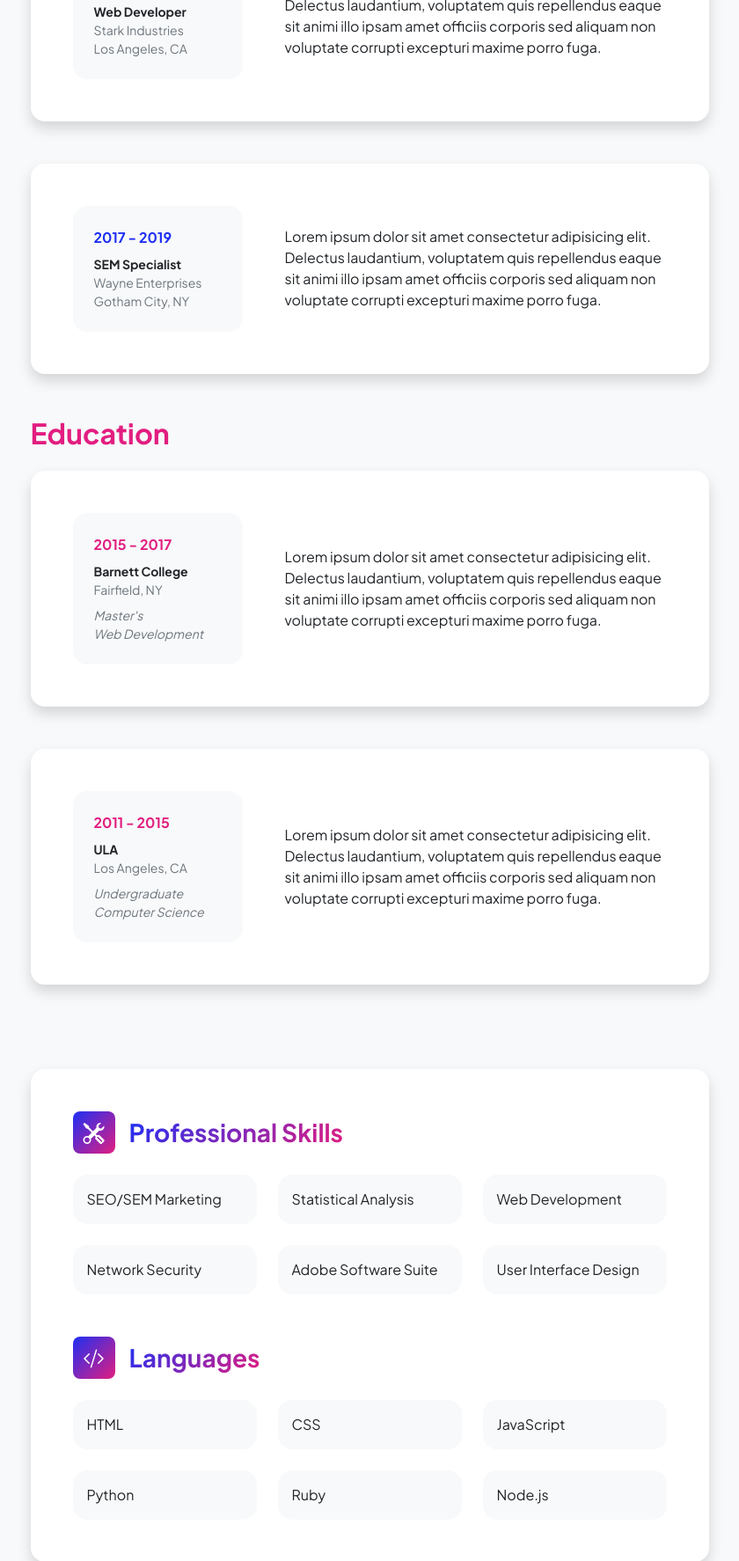
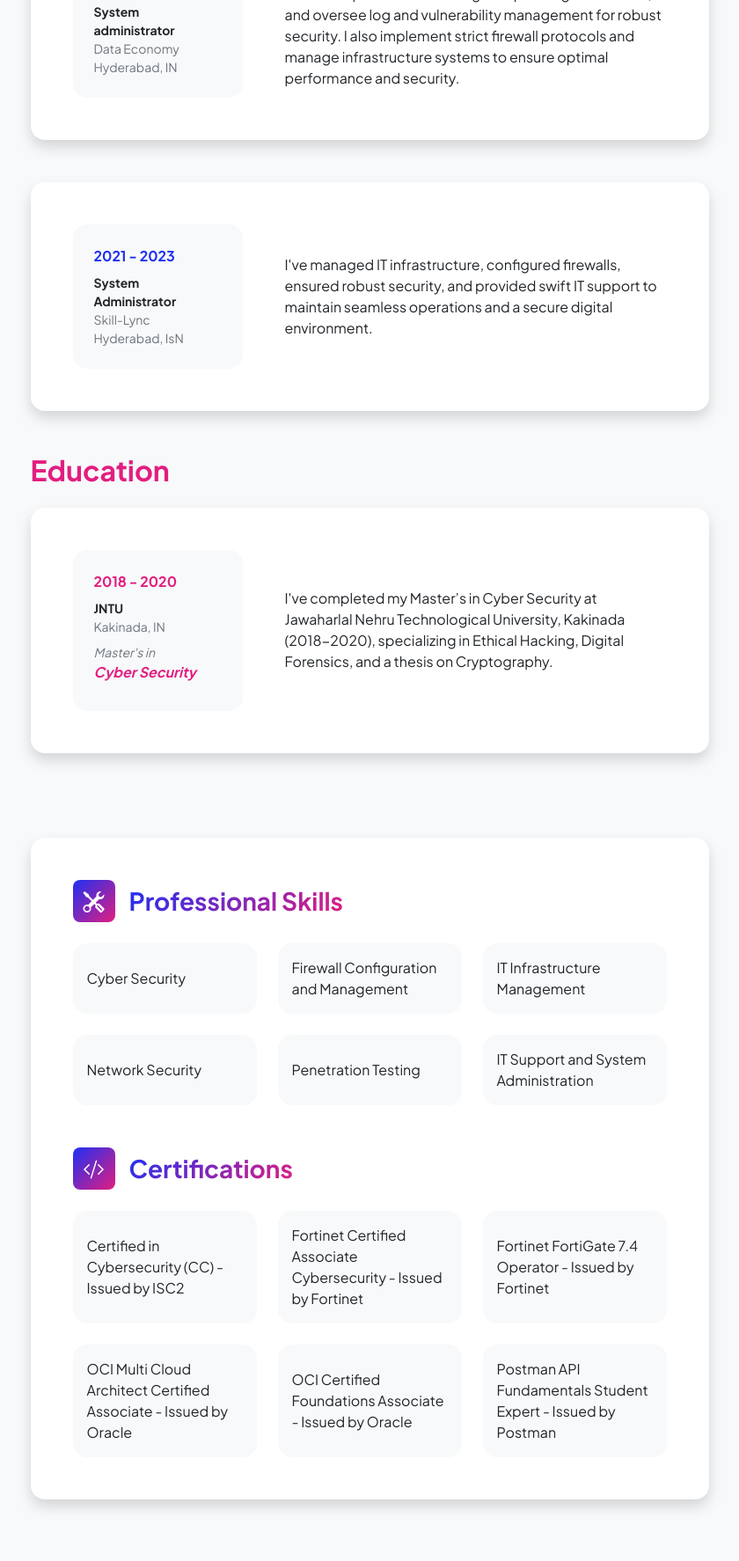
Before and after one commit to Veerasetti9/-myownwebsite, a plain HTML site: page resume.html in a window 1280 px wide. Shown: the part 409-2183 px from the top of the page at 88% size, without its empty margins (220-1060 px from the left). Drawn offline with nearby package versions, Linux system fonts and the light colour scheme.

Commit message:
Add files via upload

```diff
--- a/resume.html
+++ b/resume.html
@@ -5,7 +5,7 @@
         <meta name="viewport" content="width=device-width, initial-scale=1, shrink-to-fit=no" />
         <meta name="description" content="" />
         <meta name="author" content="" />
-        <title>Personal - Start Bootstrap Template</title>
+        <title>#MyOwnWebsite</title>
         <!-- Favicon-->
         <link rel="icon" type="image/x-icon" href="assets/favicon.ico" />
         <!-- Custom Google font-->
@@ -22,14 +22,12 @@
             <!-- Navigation-->
             <nav class="navbar navbar-expand-lg navbar-light bg-white py-3">
                 <div class="container px-5">
-                    <a class="navbar-brand" href="index.html"><span class="fw-bolder text-primary">Start Bootstrap</span></a>
+                    <a class="navbar-brand" href="index.html"><span class="fw-bolder text-primary">#MyOwnWebsite</span></a>
                     <button class="navbar-toggler" type="button" data-bs-toggle="collapse" data-bs-target="#navbarSupportedContent" aria-controls="navbarSupportedContent" aria-expanded="false" aria-label="Toggle navigation"><span class="navbar-toggler-icon"></span></button>
                     <div class="collapse navbar-collapse" id="navbarSupportedContent">
                         <ul class="navbar-nav ms-auto mb-2 mb-lg-0 small fw-bolder">
-                            <li class="nav-item"><a class="nav-link" href="index.html">Home</a></li>
-                            <li class="nav-item"><a class="nav-link" href="resume.html">Resume</a></li>
-                            <li class="nav-item"><a class="nav-link" href="projects.html">Projects</a></li>
-                            <li class="nav-item"><a class="nav-link" href="contact.html">Contact</a></li>
+                            <li class="nav-item"><a class="nav-link" href="index.html"> < Back 🏠  </a></li>
+
                         </ul>
                     </div>
                 </div>
@@ -46,8 +44,7 @@
                             <div class="d-flex align-items-center justify-content-between mb-4">
                                 <h2 class="text-primary fw-bolder mb-0">Experience</h2>
                                 <!-- Download resume button-->
-                                <!-- Note: Set the link href target to a PDF file within your project-->
-                                <a class="btn btn-primary px-4 py-3" href="#!">
+                                <a class="btn btn-primary px-4 py-3" href="assets/PVVRK_CyberSec_HYD-IN_4.5_YoE.pdf">
                                     <div class="d-inline-block bi bi-download me-2"></div>
                                     Download Resume
                                 </a>
@@ -58,13 +55,13 @@
                                     <div class="row align-items-center gx-5">
                                         <div class="col text-center text-lg-start mb-4 mb-lg-0">
                                             <div class="bg-light p-4 rounded-4">
-                                                <div class="text-primary fw-bolder mb-2">2019 - Present</div>
-                                                <div class="small fw-bolder">Web Developer</div>
-                                                <div class="small text-muted">Stark Industries</div>
-                                                <div class="small text-muted">Los Angeles, CA</div>
+                                                <div class="text-primary fw-bolder mb-2">2023 - Present</div>
+                                                <div class="small fw-bolder">System administrator</div>
+                                                <div class="small text-muted">Data Economy</div>
+                                                <div class="small text-muted">Hyderabad, IN</div>
                                             </div>
                                         </div>
-                                        <div class="col-lg-8"><div>Lorem ipsum dolor sit amet consectetur adipisicing elit. Delectus laudantium, voluptatem quis repellendus eaque sit animi illo ipsam amet officiis corporis sed aliquam non voluptate corrupti excepturi maxime porro fuga.</div></div>
+                                        <div class="col-lg-8"><div>I've deployed and managed Nessus Vulnerability Scanner, also done penetration testing with phishing simulations, and oversee log and vulnerability management for robust security. I also implement strict firewall protocols and manage infrastructure systems to ensure optimal performance and security.</div></div>
                                     </div>
                                 </div>
                             </div>
@@ -74,13 +71,13 @@
                                     <div class="row align-items-center gx-5">
                                         <div class="col text-center text-lg-start mb-4 mb-lg-0">
                                             <div class="bg-light p-4 rounded-4">
-                                                <div class="text-primary fw-bolder mb-2">2017 - 2019</div>
-                                                <div class="small fw-bolder">SEM Specialist</div>
-                                                <div class="small text-muted">Wayne Enterprises</div>
-                                                <div class="small text-muted">Gotham City, NY</div>
+                                                <div class="text-primary fw-bolder mb-2">2021 - 2023</div>
+                                                <div class="small fw-bolder">System Administrator</div>
+                                                <div class="small text-muted">Skill-Lync</div>
+                                                <div class="small text-muted">Hyderabad, IsN</div>
                                             </div>
                                         </div>
-                                        <div class="col-lg-8"><div>Lorem ipsum dolor sit amet consectetur adipisicing elit. Delectus laudantium, voluptatem quis repellendus eaque sit animi illo ipsam amet officiis corporis sed aliquam non voluptate corrupti excepturi maxime porro fuga.</div></div>
+                                        <div class="col-lg-8"><div>I've managed IT infrastructure, configured firewalls, ensured robust security, and provided swift IT support to maintain seamless operations and a secure digital environment.</div></div>
                                     </div>
                                 </div>
                             </div>
@@ -94,39 +91,18 @@
                                     <div class="row align-items-center gx-5">
                                         <div class="col text-center text-lg-start mb-4 mb-lg-0">
                                             <div class="bg-light p-4 rounded-4">
-                                                <div class="text-secondary fw-bolder mb-2">2015 - 2017</div>
+                                                <div class="text-secondary fw-bolder mb-2">2018 - 2020</div>
                                                 <div class="mb-2">
-                                                    <div class="small fw-bolder">Barnett College</div>
-                                                    <div class="small text-muted">Fairfield, NY</div>
+                                                    <div class="small fw-bolder">JNTU</div>
+                                                    <div class="small text-muted">Kakinada, IN</div>
                                                 </div>
                                                 <div class="fst-italic">
-                                                    <div class="small text-muted">Master's</div>
-                                                    <div class="small text-muted">Web Development</div>
+                                                    <div class="small text-muted">Master's in</div>
+                                                    <div class="text-secondary fw-bolder mb-2">Cyber Security</div>
                                                 </div>
                                             </div>
                                         </div>
-                                        <div class="col-lg-8"><div>Lorem ipsum dolor sit amet consectetur adipisicing elit. Delectus laudantium, voluptatem quis repellendus eaque sit animi illo ipsam amet officiis corporis sed aliquam non voluptate corrupti excepturi maxime porro fuga.</div></div>
-                                    </div>
-                                </div>
-                            </div>
-                            <!-- Education Card 2-->
-                            <div class="card shadow border-0 rounded-4 mb-5">
-                                <div class="card-body p-5">
-                                    <div class="row align-items-center gx-5">
-                                        <div class="col text-center text-lg-start mb-4 mb-lg-0">
-                                            <div class="bg-light p-4 rounded-4">
-                                                <div class="text-secondary fw-bolder mb-2">2011 - 2015</div>
-                                                <div class="mb-2">
-                                                    <div class="small fw-bolder">ULA</div>
-                                                    <div class="small text-muted">Los Angeles, CA</div>
-                                                </div>
-                                                <div class="fst-italic">
-                                                    <div class="small text-muted">Undergraduate</div>
-                                                    <div class="small text-muted">Computer Science</div>
-                                                </div>
-                                            </div>
-                                        </div>
-                                        <div class="col-lg-8"><div>Lorem ipsum dolor sit amet consectetur adipisicing elit. Delectus laudantium, voluptatem quis repellendus eaque sit animi illo ipsam amet officiis corporis sed aliquam non voluptate corrupti excepturi maxime porro fuga.</div></div>
+                                        <div class="col-lg-8"><div>I've completed my Master’s in Cyber Security at Jawaharlal Nehru Technological University, Kakinada (2018-2020), specializing in Ethical Hacking, Digital Forensics, and a thesis on Cryptography.</div></div>
                                     </div>
                                 </div>
                             </div>
@@ -145,31 +121,33 @@
                                             <h3 class="fw-bolder mb-0"><span class="text-gradient d-inline">Professional Skills</span></h3>
                                         </div>
                                         <div class="row row-cols-1 row-cols-md-3 mb-4">
-                                            <div class="col mb-4 mb-md-0"><div class="d-flex align-items-center bg-light rounded-4 p-3 h-100">SEO/SEM Marketing</div></div>
-                                            <div class="col mb-4 mb-md-0"><div class="d-flex align-items-center bg-light rounded-4 p-3 h-100">Statistical Analysis</div></div>
-                                            <div class="col"><div class="d-flex align-items-center bg-light rounded-4 p-3 h-100">Web Development</div></div>
+                                            <div class="col mb-4 mb-md-0"><div class="d-flex align-items-center bg-light rounded-4 p-3 h-100">Cyber Security</div></div>
+                                            <div class="col mb-4 mb-md-0"><div class="d-flex align-items-center bg-light rounded-4 p-3 h-100"> Firewall Configuration and Management</div></div>
+                                            <div class="col"><div class="d-flex align-items-center bg-light rounded-4 p-3 h-100">IT Infrastructure Management</div></div>
                                         </div>
                                         <div class="row row-cols-1 row-cols-md-3">
                                             <div class="col mb-4 mb-md-0"><div class="d-flex align-items-center bg-light rounded-4 p-3 h-100">Network Security</div></div>
-                                            <div class="col mb-4 mb-md-0"><div class="d-flex align-items-center bg-light rounded-4 p-3 h-100">Adobe Software Suite</div></div>
-                                            <div class="col"><div class="d-flex align-items-center bg-light rounded-4 p-3 h-100">User Interface Design</div></div>
+                                            <div class="col mb-4 mb-md-0"><div class="d-flex align-items-center bg-light rounded-4 p-3 h-100">Penetration Testing</div></div>
+                                            <div class="col"><div class="d-flex align-items-center bg-light rounded-4 p-3 h-100">IT Support and System Administration</div></div>
                                         </div>
                                     </div>
                                     <!-- Languages list-->
                                     <div class="mb-0">
                                         <div class="d-flex align-items-center mb-4">
                                             <div class="feature bg-primary bg-gradient-primary-to-secondary text-white rounded-3 me-3"><i class="bi bi-code-slash"></i></div>
-                                            <h3 class="fw-bolder mb-0"><span class="text-gradient d-inline">Languages</span></h3>
+                                            <h3 class="fw-bolder mb-0"><span class="text-gradient d-inline">Certifications</span></h3>
                                         </div>
                                         <div class="row row-cols-1 row-cols-md-3 mb-4">
-                                            <div class="col mb-4 mb-md-0"><div class="d-flex align-items-center bg-light rounded-4 p-3 h-100">HTML</div></div>
-                                            <div class="col mb-4 mb-md-0"><div class="d-flex align-items-center bg-light rounded-4 p-3 h-100">CSS</div></div>
-                                            <div class="col"><div class="d-flex align-items-center bg-light rounded-4 p-3 h-100">JavaScript</div></div>
+                                            <div class="col mb-4 mb-md-0"><div class="d-flex align-items-center bg-light rounded-4 p-3 h-100">Certified in Cybersecurity (CC) - Issued by ISC2</div></div>
+                                            <div class="col mb-4 mb-md-0"><div class="d-flex align-items-center bg-light rounded-4 p-3 h-100">Fortinet Certified Associate Cybersecurity - Issued by Fortinet</div></div>
+                                            <div class="col"><div class="d-flex align-items-center bg-light rounded-4 p-3 h-100">Fortinet FortiGate 7.4 Operator - Issued by Fortinet
+                                            </div></div>
                                         </div>
                                         <div class="row row-cols-1 row-cols-md-3">
-                                            <div class="col mb-4 mb-md-0"><div class="d-flex align-items-center bg-light rounded-4 p-3 h-100">Python</div></div>
-                                            <div class="col mb-4 mb-md-0"><div class="d-flex align-items-center bg-light rounded-4 p-3 h-100">Ruby</div></div>
-                                            <div class="col"><div class="d-flex align-items-center bg-light rounded-4 p-3 h-100">Node.js</div></div>
+                                            <div class="col mb-4 mb-md-0"><div class="d-flex align-items-center bg-light rounded-4 p-3 h-100">OCI Multi Cloud Architect Certified Associate - Issued by Oracle</div></div>
+                                            <div class="col mb-4 mb-md-0"><div class="d-flex align-items-center bg-light rounded-4 p-3 h-100"> OCI Certified Foundations Associate - Issued by Oracle
+                                            </div></div>
+                                            <div class="col"><div class="d-flex align-items-center bg-light rounded-4 p-3 h-100">Postman API Fundamentals Student Expert - Issued by Postman</div></div>
                                         </div>
                                     </div>
                                 </div>
@@ -183,7 +161,7 @@
         <footer class="bg-white py-4 mt-auto">
             <div class="container px-5">
                 <div class="row align-items-center justify-content-between flex-column flex-sm-row">
-                    <div class="col-auto"><div class="small m-0">Copyright &copy; Your Website 2023</div></div>
+                    <div class="col-auto"><div class="small m-0">Copyright &copy; #MyOwnWebsite</div></div>
                     <div class="col-auto">
                         <a class="small" href="#!">Privacy</a>
                         <span class="mx-1">&middot;</span>
```
Also changed, not shown: index.html (+4 -5 lines), 1 other file.
